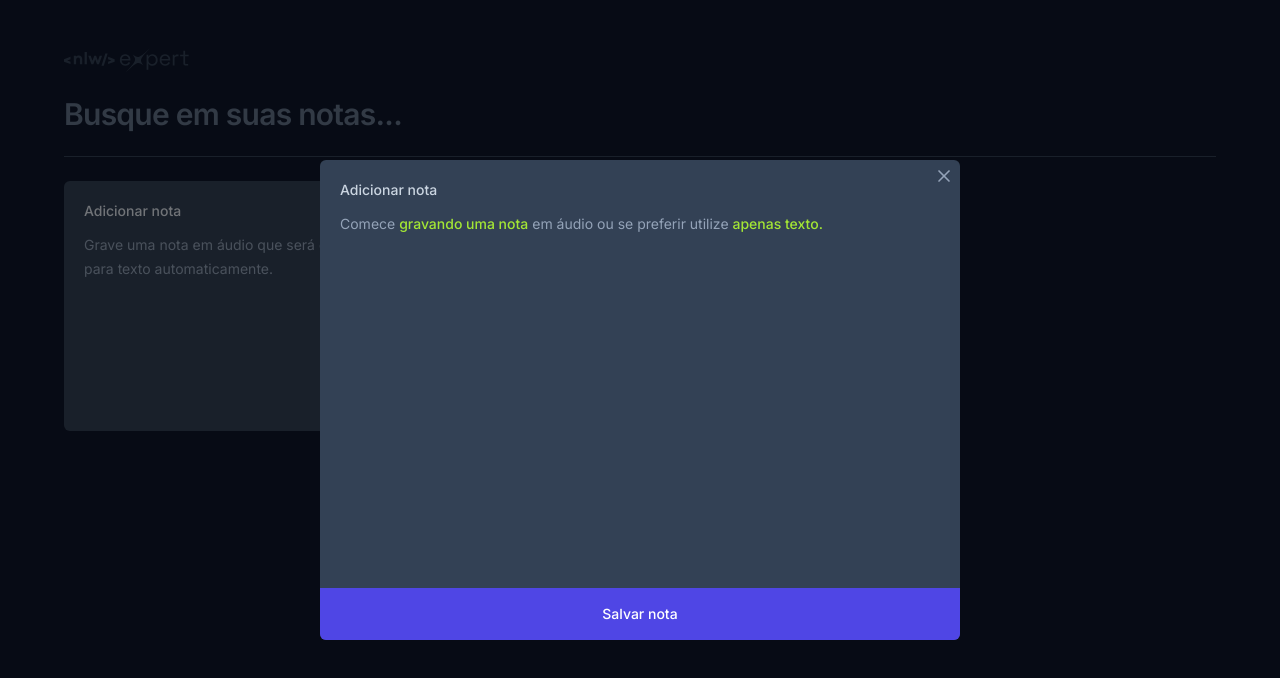
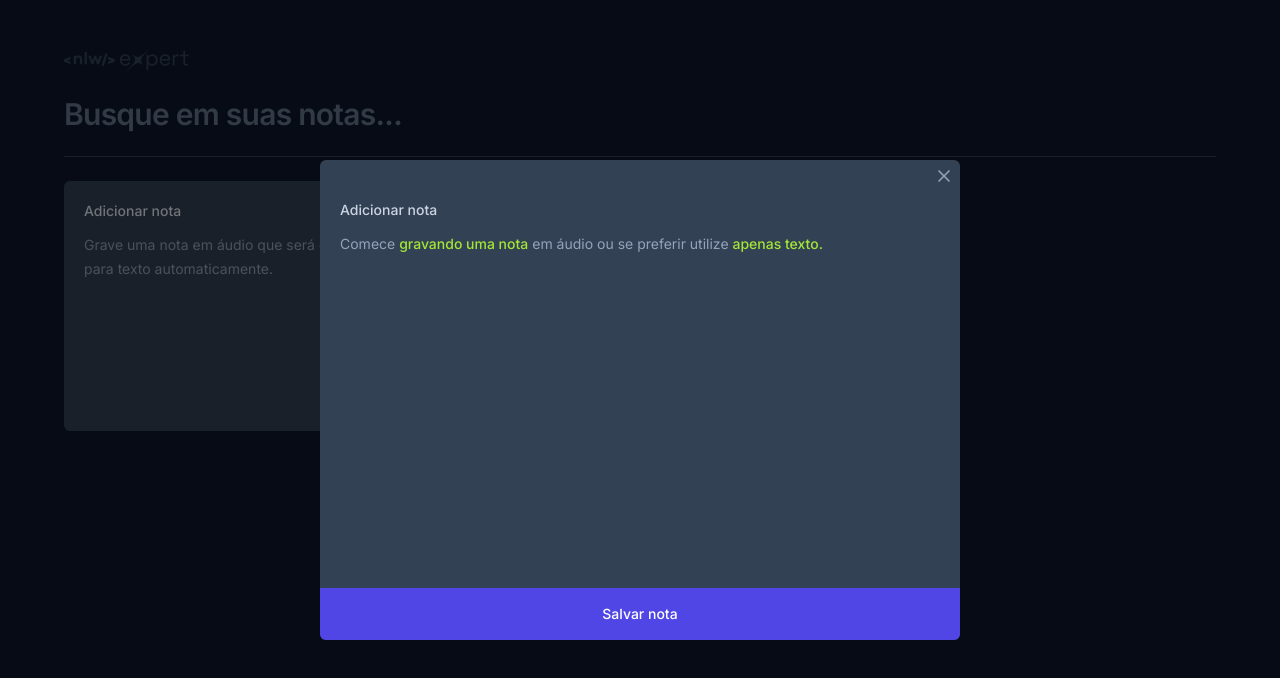
Before and after one commit to RixelLitz/Expert-Notes, a React (Vite) app: page / in a window 1280 px wide. Both pictures are taken after a click on the button 248 px from the left and 306 px from the top of the page. Shown: the top 678 px of the page. Built offline with nearby package versions, Linux system fonts and the light colour scheme.

Commit message:
bug fixes

```diff
--- a/src/components/new-notecard.tsx
+++ b/src/components/new-notecard.tsx
@@ -5,7 +5,7 @@ import { toast } from "sonner"
 
 export function NewNoteCard() {
   const [shouldShowOnBoarding, setShouldShowOnBoarding] = useState(true)
-  const [content, setContent] = useState('')
+  const [content, setContent] = useState("")
   function handleStartEditor() {
     setShouldShowOnBoarding(false)
   }
@@ -17,7 +17,10 @@ export function NewNoteCard() {
   }
   function handleSaveNote(event: FormEvent) {
     event.preventDefault()
-    toast.success('Nota criada com sucesso!')
+    toast.success("Nota criada com sucesso!")
+  }
+  function handleCloseDialog() {
+    setShouldShowOnBoarding(true)
   }
   return (
     <Dialog.Root>
@@ -36,7 +39,7 @@ export function NewNoteCard() {
           </Dialog.Close>
           <form onSubmit={handleSaveNote} className="flex flex-col flex-1">
             <div className="flex flex-1 flex-col gap-3 p-5">
-              <h1 className="text-sm font-medium text-slate-300">
+              <h1 className="text-sm font-medium mt-5 text-slate-300">
                 Adicionar nota
               </h1>
               {shouldShowOnBoarding ? (
@@ -68,6 +71,14 @@ export function NewNoteCard() {
               Salvar nota
             </button>
           </form>
+          <button
+            onClick={handleCloseDialog}
+            className={`absolute text-sm left-0 top-0 p-1.5 text-slate-400 hover:text-slate-100 ${
+              shouldShowOnBoarding ? "hidden" : "block"
+            }`}
+          >
+            Voltar
+          </button>
         </Dialog.Content>
       </Dialog.Portal>
     </Dialog.Root>
--- a/src/components/note-card.tsx
+++ b/src/components/note-card.tsx
@@ -14,9 +14,12 @@ export function NoteCard({ note }: NoteCardProps) {
   return (
     <Dialog.Root>
       <Dialog.Trigger className="rounded-md text-left flex flex-col outline-none bg-slate-800 p-5 gap-3 overflow-hidden relative hover:ring-2 hover: ring-slate-600 focus-visible:ring-2 focus-visible:ring-lime-400">
-        <h1 className="text-sm font-medium text-slate-300">
+        <h1 className="text-sm font-medium text-slate-300 first-letter:uppercase">
           {" "}
-          {note.date.toISOString()}{" "}
+          {formatDistanceToNow(note.date, {
+            locale: ptBR,
+            addSuffix: true,
+          })}
         </h1>
         <p className="text-sm leading-6 text-slate-400">{note.content}</p>
         <div className="absolute bottom-0 left-0 right-0 h-1/2 bg-gradient-to-t from-black/60 to-black/0 pointer-events-none" />
@@ -25,10 +28,10 @@ export function NoteCard({ note }: NoteCardProps) {
         <Dialog.Overlay className="inset-0 fixed bg-black/50" />
         <Dialog.Content className="fixed left-1/2 -translate-x-1/2 -translate-y-1/2 top-1/2 max-w-[640px] w-full h-[60vh] bg-slate-700 rounded-md flex flex-col outline-none overflow-hidden">
           <Dialog.Close className="absolute right-0 top-0 p-1.5 text-slate-400 hover:text-slate-100">
-            <X  className="size-5"/>
+            <X className="size-5" />
           </Dialog.Close>
           <div className="flex flex-1 flex-col gap-3 p-5">
-            <h1 className="text-sm font-medium text-slate-300">
+            <h1 className="text-sm font-medium text-slate-300 first-letter:uppercase">
               {formatDistanceToNow(note.date, {
                 locale: ptBR,
                 addSuffix: true,
```
